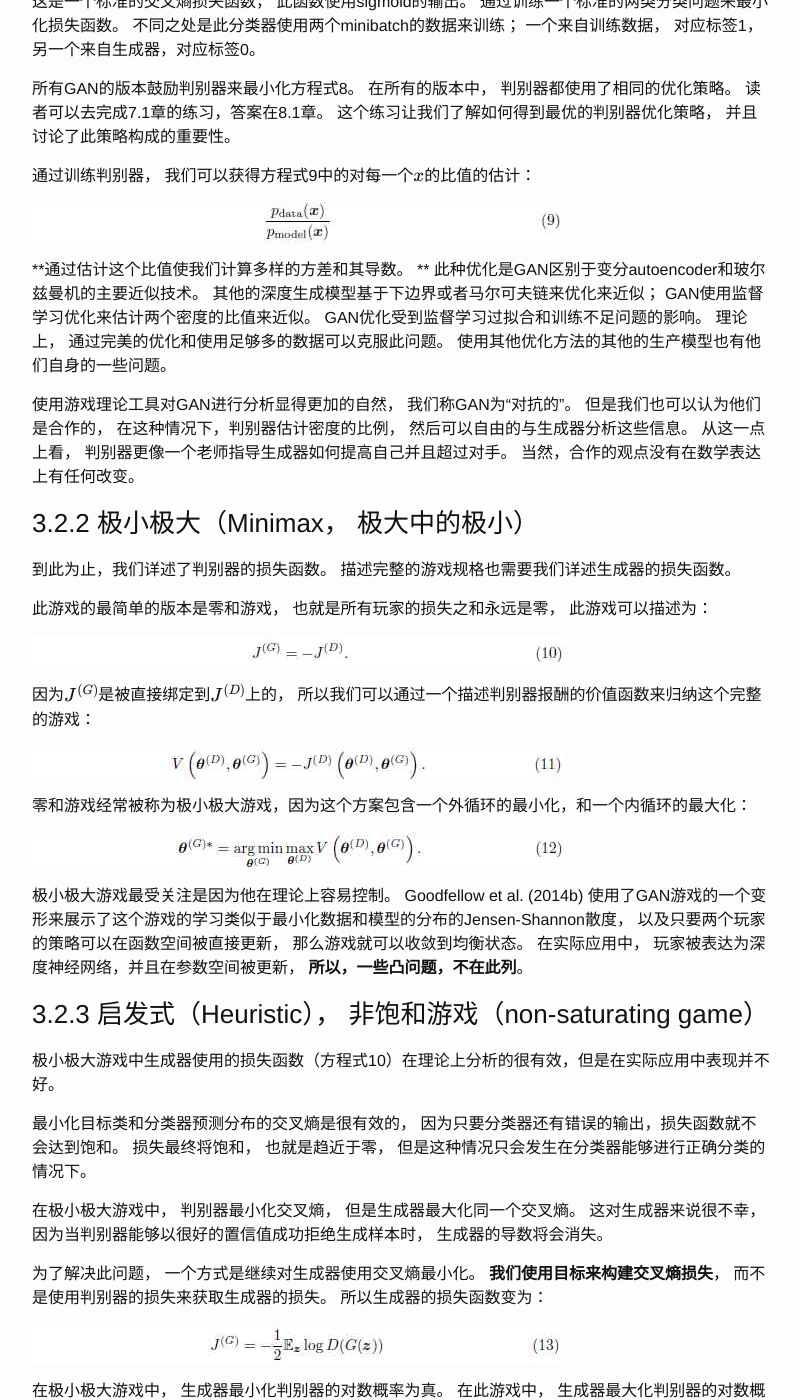
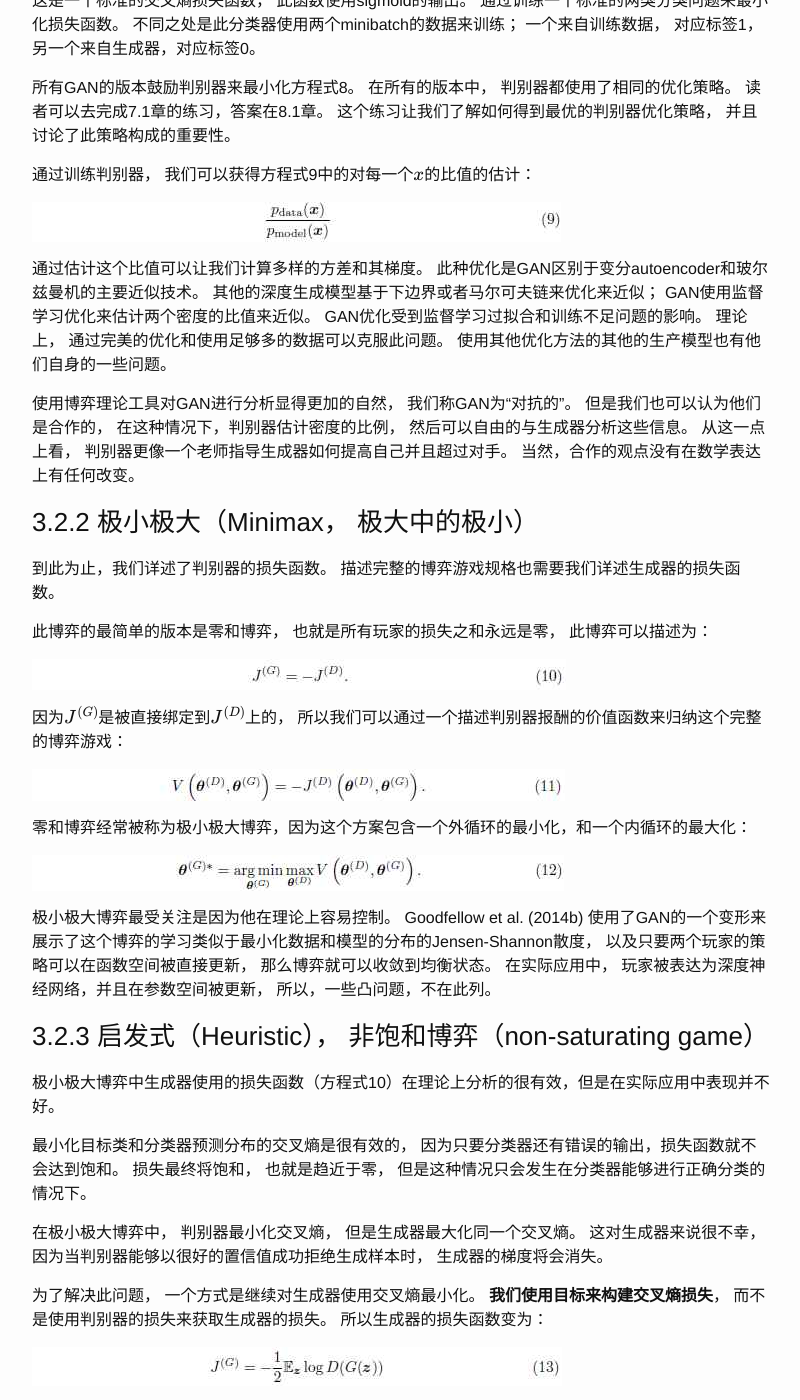
Before and after one commit to sinpycn/sinpycn.github.io, a Jekyll site: the page built from _posts/research/gan/2017-05-03-GAN-Tutorial-How-do-GANs-work.md, in a window 1280 px wide and 1400 px high, scrolled down 2575 px. Shown: the whole window, without its empty margins (238-1038 px from the left). Built offline with Jekyll 4.4.1, drawn with Linux system fonts in a browser that asks for light colours; formulas are drawn with MathJax 3; some of the changed text lies outside the part shown.

Commit message:
Update 2017-05-03-GAN-Tutorial-How-do-GANs-work.md

```diff
--- a/_posts/research/gan/2017-05-03-GAN-Tutorial-How-do-GANs-work.md
+++ b/_posts/research/gan/2017-05-03-GAN-Tutorial-How-do-GANs-work.md
@@ -9,18 +9,18 @@ categories: [research, gan-tutorial]
 
 ## 3.1 GAN 框架
 
-GAN的基本思想是两个玩家共同玩一个游戏。 其中一个叫生成器。 生成器试图生成与训练样本相同分布的样本。
+GAN的基本思想是两个玩家共同参与的二人零和博弈。 其中一个叫生成器。 生成器试图生成与训练样本相同分布的样本。
 另一个玩家是判别器。 判别器用来判别样本的真伪。
 判别器使用传统的监督学习的方法，将输入分类为真和假两个类。 生成器被优化来试图欺骗判别器。
 举个例子来说， 生成器类似于假币制造者，他试图制作假币， 判别器类似于警察， 他试图判别真币和假币。
-为了在游戏中取得成功， 造假者必须学习制造能够以假乱真的假币， 意味着生成器必须学习生成与训练数据有同样分布的样本。
+为了在博弈中取得成功， 造假者必须学习制造能够以假乱真的假币， 意味着生成器必须学习生成与训练数据有同样分布的样本。
 图12展示了这个过程。
 
 ![Figure 12](/images/201705/03/fig12.jpg)
 
-图12： GAN设计为两个对抗的玩家在同一个游戏中互相对抗。 玩家被描述为由一组参数组成的可微函数。 通常情况下，这些函数都使用深度神经网络。
-这个游戏可以被展开为两个场景。 第一个场景， 随机的从训练数据集中采样$$x$$, 采样的数据作为判别器$$D$$的输入。 判别器的目的是预测样本是真实样本的概率， 此判决假设输入的样本一半是真样本，另一半是伪样本。 在此场景中， 判别器的目标是让$$D(x)$$趋近于1.
-第二个场景， 生成器的输入是隐变量$$z$$， 此隐变量根据模型的一个先验分布进行随机采样。 然后， 生成器生成的伪样本$$G(z)$$被输入到判别器中。 在这个场景中， 两个玩家都在参与。 判别器试图让$$D(G(z))$$趋近于0， 生成器试图让其趋近于1. 如果两个模型具备足够的能力，那么最终游戏将达到纳什均衡， 也就是$$G(z)$$的生成样本将符合训练数据的分布， 并且对所有的$$x$$, $$D(x)=1/2$$.
+图12： GAN设计为两个对抗的玩家在同一个博弈游戏中互相对抗。 玩家被描述为由一组参数组成的可微函数。 通常情况下，这些函数都使用深度神经网络。
+这个博弈可以被展开为两个场景。 第一个场景， 随机的从训练数据集中采样$$x$$, 采样的数据作为判别器$$D$$的输入。 判别器的目的是预测样本是真实样本的概率， 此判决假设输入的样本一半是真样本，另一半是伪样本。 在此场景中， 判别器的目标是让$$D(x)$$趋近于1.
+第二个场景， 生成器的输入是隐变量$$z$$， 此隐变量根据模型的一个先验分布进行随机采样。 然后， 生成器生成的伪样本$$G(z)$$被输入到判别器中。 在这个场景中， 两个玩家都在参与。 判别器试图让$$D(G(z))$$趋近于0， 生成器试图让其趋近于1. 如果两个模型具备足够的能力，那么最终博弈将达到纳什均衡， 也就是$$G(z)$$的生成样本将符合训练数据的分布， 并且对所有的$$x$$, $$D(x)=1/2$$.
 
 形式上， GAN是包含隐变量$$z$$以及观测变量$$x$$的结构化概率模型。 （参考Goodfellow et al, (2016) 第16章关于结构化概率模型的介绍） 图13给出了此图形结构。
 
@@ -31,10 +31,10 @@ GAN的基本思想是两个玩家共同玩一个游戏。 其中一个叫生成
 两个玩家被描述为两个函数， 每一个函数对输入和参数都是可微的。
 判别器是函数$$D$$， 输入是$$x$$, 参数是$$\theta^{(D)}$$。 生成器被定义为函数$$G$$, 输入是$$z$$, 参数是$$\theta^{(G)}$$。
 
-两个玩家的损失函数都对应着各自的参数。 判别器希望最小化$$J^{(D)}(\theta^{(D)},\theta^{(G)})$$但是只能通过对$$\theta^{(D)}$$的控制完成。 同样的生成器希望最小化$$J^{(D)}(\theta^{(D)},\theta^{(G)})$$但是只能通过对$$\theta^{(G)}$$的控制完成。
-两个玩家的损失函数都受另一个玩家的参数影响， 但是却不能控制对方的参数， 这个场景更像是一个游戏而不是一个优化问题。
+两个玩家的损失函数都对应着各自的参数。 判别器希望最小化$$J^{(D)}(\theta^{(D)},\theta^{(G)})$$但是只能通过对$$\theta^{(D)}$$的控制完成。 同样的生成器希望最小化$$J^{(G)}(\theta^{(D)},\theta^{(G)})$$但是只能通过对$$\theta^{(G)}$$的控制完成。
+两个玩家的损失函数都受另一个玩家的参数影响， 但是却不能控制对方的参数， 这个场景更像是一个博弈游戏而不是一个优化问题。
 优化问题的解是一个（局部）最小化问题， 也就是指一个参数空间的点，其邻近的点的损失都大于或者等于此点。
-此问题在游戏中是一个纳什均衡问题。 这里我们使用的方法被称为局部微分纳什均衡(Ratliff et al., 2013)。
+此问题在博弈中是一个纳什均衡问题。 这里我们使用的方法被称为局部微分纳什均衡(Ratliff et al., 2013)。
 纳什均衡是一个针对数组$$(\theta^{(D)},\theta^{(G)})$$， 对参数$$\theta^{(D)}$$局部最小化$$J^{(D)}$$， 对参数$$\theta^{(G)}$$局部最小化$$J^{(G)}$$。
 
 **生成器** 生成器是一个简单的可微函数$$G$$。 $$z$$根据一个简单的先验分布来采样， $$G(z)$$根据$$p_{model}$$生成样本$$x$$。
@@ -52,9 +52,9 @@ GAN的基本思想是两个玩家共同玩一个游戏。 其中一个叫生成
 
 有很多不同的损失函数可以被用于GAN的架构中。
 
-### 3.2.1 判别器的损失函数, $$J_{(D)}$$
+### 3.2.1 判别器的损失函数, $$J^{(D)}$$
 
-很多不同的GAN相关的工作，都使用了相同的判别器损失函数， $$J_{(D)}$$。 区别之处是使用了不同的生成器的损失函数，$$J_{(G)}$$。
+很多不同的GAN相关的工作，都使用了相同的判别器损失函数， $$J^{(D)}$$。 区别之处是使用了不同的生成器的损失函数，$$J^{(G)}$$。
 判别器的损失函数被定义为：
 
 ![Equation 8](/images/201705/03/eq08.jpg)
@@ -71,57 +71,57 @@ GAN的基本思想是两个玩家共同玩一个游戏。 其中一个叫生成
 
 ![Equation 9](/images/201705/03/eq09.jpg)
 
-**通过估计这个比值使我们计算多样的方差和其导数。 **
+通过估计这个比值可以让我们计算多样的方差和其梯度。
 此种优化是GAN区别于变分autoencoder和玻尔兹曼机的主要近似技术。
 其他的深度生成模型基于下边界或者马尔可夫链来优化来近似； GAN使用监督学习优化来估计两个密度的比值来近似。
 GAN优化受到监督学习过拟合和训练不足问题的影响。
 理论上， 通过完美的优化和使用足够多的数据可以克服此问题。 使用其他优化方法的其他的生产模型也有他们自身的一些问题。
 
-使用游戏理论工具对GAN进行分析显得更加的自然， 我们称GAN为“对抗的”。 但是我们也可以认为他们是合作的， 在这种情况下，判别器估计密度的比例， 然后可以自由的与生成器分析这些信息。 从这一点上看， 判别器更像一个老师指导生成器如何提高自己并且超过对手。 当然，合作的观点没有在数学表达上有任何改变。
+使用博弈理论工具对GAN进行分析显得更加的自然， 我们称GAN为“对抗的”。 但是我们也可以认为他们是合作的， 在这种情况下，判别器估计密度的比例， 然后可以自由的与生成器分析这些信息。 从这一点上看， 判别器更像一个老师指导生成器如何提高自己并且超过对手。 当然，合作的观点没有在数学表达上有任何改变。
 
 
 ### 3.2.2 极小极大（Minimax， 极大中的极小）
 
-到此为止，我们详述了判别器的损失函数。 描述完整的游戏规格也需要我们详述生成器的损失函数。
+到此为止，我们详述了判别器的损失函数。 描述完整的博弈游戏规格也需要我们详述生成器的损失函数。
 
-此游戏的最简单的版本是零和游戏， 也就是所有玩家的损失之和永远是零， 此游戏可以描述为：
+此博弈的最简单的版本是零和博弈， 也就是所有玩家的损失之和永远是零， 此博弈可以描述为：
 
 ![Equation 10](/images/201705/03/eq10.jpg)
 
-因为$$J^{(G)}$$是被直接绑定到$$J^{(D)}$$上的， 所以我们可以通过一个描述判别器报酬的价值函数来归纳这个完整的游戏：
+因为$$J^{(G)}$$是被直接绑定到$$J^{(D)}$$上的， 所以我们可以通过一个描述判别器报酬的价值函数来归纳这个完整的博弈游戏：
 
 ![Equation 11](/images/201705/03/eq11.jpg)
 
-零和游戏经常被称为极小极大游戏，因为这个方案包含一个外循环的最小化，和一个内循环的最大化：
+零和博弈经常被称为极小极大博弈，因为这个方案包含一个外循环的最小化，和一个内循环的最大化：
 
 ![Equation 12](/images/201705/03/eq12.jpg)
 
-极小极大游戏最受关注是因为他在理论上容易控制。 Goodfellow et al. (2014b) 使用了GAN游戏的一个变形来展示了这个游戏的学习类似于最小化数据和模型的分布的Jensen-Shannon散度， 以及只要两个玩家的策略可以在函数空间被直接更新， 那么游戏就可以收敛到均衡状态。
-在实际应用中， 玩家被表达为深度神经网络，并且在参数空间被更新， **所以，一些凸问题，不在此列**。
+极小极大博弈最受关注是因为他在理论上容易控制。 Goodfellow et al. (2014b) 使用了GAN的一个变形来展示了这个博弈的学习类似于最小化数据和模型的分布的Jensen-Shannon散度， 以及只要两个玩家的策略可以在函数空间被直接更新， 那么博弈就可以收敛到均衡状态。
+在实际应用中， 玩家被表达为深度神经网络，并且在参数空间被更新， 所以，一些凸问题，不在此列。
 
 
-### 3.2.3 启发式（Heuristic）， 非饱和游戏（non-saturating game）
+### 3.2.3 启发式（Heuristic）， 非饱和博弈（non-saturating game）
 
-极小极大游戏中生成器使用的损失函数（方程式10）在理论上分析的很有效，但是在实际应用中表现并不好。
+极小极大博弈中生成器使用的损失函数（方程式10）在理论上分析的很有效，但是在实际应用中表现并不好。
 
 最小化目标类和分类器预测分布的交叉熵是很有效的， 因为只要分类器还有错误的输出，损失函数就不会达到饱和。
 损失最终将饱和， 也就是趋近于零， 但是这种情况只会发生在分类器能够进行正确分类的情况下。
 
-在极小极大游戏中， 判别器最小化交叉熵， 但是生成器最大化同一个交叉熵。 这对生成器来说很不幸， 因为当判别器能够以很好的置信值成功拒绝生成样本时， 生成器的导数将会消失。
+在极小极大博弈中， 判别器最小化交叉熵， 但是生成器最大化同一个交叉熵。 这对生成器来说很不幸， 因为当判别器能够以很好的置信值成功拒绝生成样本时， 生成器的梯度将会消失。
 
 为了解决此问题， 一个方式是继续对生成器使用交叉熵最小化。
 **我们使用目标来构建交叉熵损失**， 而不是使用判别器的损失来获取生成器的损失。 所以生成器的损失函数变为：
 
 ![Equation 13](/images/201705/03/eq13.jpg)
 
-在极小极大游戏中， 生成器最小化判别器的对数概率为真。 在此游戏中， 生成器最大化判别器的对数概率为错误。
+在极小极大博弈中， 生成器最小化判别器的对数概率为真。 在此博弈中， 生成器最大化判别器的对数概率为错误。
 
-这个版本的游戏是受到启发式方法的启发， 而不是基于理论的分析。
-此游戏版本的唯一动机是保证当一个玩家面临失败时，也可以有一个稳定的导数。
+这个版本的博弈是受到启发式方法的启发， 而不是基于理论的分析。
+此博弈版本的唯一动机是保证当一个玩家面临失败时，也可以有一个稳定的梯度。
 
-此游戏版本， 游戏不再是零和， 并且不能使用一个单一的值函数来描述。
+此博弈版本， 博弈不再是零和， 并且不能使用一个单一的值函数来描述。
 
-### 3.2.4 最大似然游戏（Maximum likelihood game）
+### 3.2.4 最大似然博弈（Maximum likelihood game）
 
 我们可能喜欢使用最大似然方法来优化GAN， 这样意味着最小化数据和模型分布的KL方差， 如方程式4.
 另外，在第二章中，我们讨论过为了简化与其他方法的比较，GAN可以选择使用最大似然来优化。
@@ -131,7 +131,7 @@ GAN优化受到监督学习过拟合和训练不足问题的影响。
 ![Equation 14](/images/201705/03/eq14.jpg)
 
 $$\delta$$是logistic sigmoid函数， 当基于判别器最优假设时， 等价于最小化方程式4。
-**此等价保证了预期的优化： 在实际应用中， 因为我们使用采样数据（也就是说采样$$x$$为了最大似然优化， 采样$$z$$为了GAN优化）来构建估计导数， 会导致KL散度的随机梯度下降以及GAN训练过程的导数与真实的期望导数有一些扰动。 **
+**此等价保证了预期的优化： 在实际应用中， 因为我们使用采样数据（也就是说采样$$x$$为了最大似然优化， 采样$$z$$为了GAN优化）来构建估计梯度， 会导致KL散度的随机梯度下降以及GAN训练过程的梯度与真实的期望梯度有一些扰动。 **
 关于此等价的练习题，请参考7.3章， 答案在8.3章。
 
 在GAN框架中，使用其他的近似最大似然的方法也是可能的， 比如说Nowozin et al. (2016).
@@ -173,24 +173,24 @@ GAN产生锐化图像的原因还没有完全的明确。
 特别是， $$J^{(G)}$$根本不直接参考训练数据； 所有的关于训练数据的的信息都是仅仅通过判别器反馈的信息来进行学习的。 （附带着， 这将使得GAN更不容易过拟合， 因为生成器不会直接的复制训练数据。）
 其学习过程与传统的增强学习不一样， 这是因为：
 
-* 生成器不仅可以观察回报函数的输出，并且可以获得它的导数。
+* 生成器不仅可以观察回报函数的输出，并且可以获得它的梯度。
 * 回报函数是非稳定的； 回报是通过判别器对生成器策略改变的反应来获取的。
 
 在所有情况下， 我们可以认为采样过程开始于选择一个特定的$$z$$, 然后进行独立的处理并接受对应的的回报， 也就是说与其他的$$z$$的相关行为无关。
 生成器得到的反馈是一个标量函数，D（G（z））。
 我通常认为这与损失有关（负的回报）。
-生成器的损失总是单调下降的， 对于D（G(z)）， 但是不同的游戏被设计为使损失沿着不同的曲线快速下降。
+生成器的损失总是单调下降的， 对于D（G(z)）， 但是不同的博弈被设计为使损失沿着不同的曲线快速下降。
 
-图16展示了三个不同变种的GAN游戏的损失曲线，也就是$$D(G(z))$$的曲线。
-我们可以看到， 最大似然方法的损失函数有很高的方差， 因为大多数的损失导数来自很少样本(这些样本的$$z$$对应着样本更像是真的而不像假的)。
+图16展示了三个不同变种的GAN的损失曲线，也就是$$D(G(z))$$的曲线。
+我们可以看到， 最大似然方法的损失函数有很高的方差， 因为大多数的损失的梯度来自很少样本(这些样本的$$z$$对应着样本更像是真的而不像假的)。
 启发式非饱和的损失函数有很低的样本方差， 这可以解释为什么在实际应用中很成功。
 这告诉我们减少方差的技术是提高GAN表现的很重要的研究领域， 特别是基于最大似然的GAN。
 
 ![Figure 16](/images/201705/03/fig16.jpg)
 
-图16： 生成器接受的关于样本$$G(z)$$的损失只取决于判别器对此样本的反馈。 判别器将其识别为真样本的概率越高，那么生成器接受到的损失就越小。 我们可以看到当样本更像假样本时， minimax和最大似然都会有一个很小的导数， 我们可以看到左边是很平坦的曲线。
+图16： 生成器接受的关于样本$$G(z)$$的损失只取决于判别器对此样本的反馈。 判别器将其识别为真样本的概率越高，那么生成器接受到的损失就越小。 我们可以看到当样本更像假样本时， minimax和最大似然都会有一个很小的梯度， 我们可以看到左边是很平坦的曲线。
 启发式非饱和方法避免了此问题。
-最大似然还受到绝大多数导数值只是来自于很少的样本，如右边的曲线， 这意味着很少的样本影响了minibatch的导数计算。
+最大似然还受到绝大多数梯度值只是来自于很少的样本，如右边的曲线， 这意味着很少的样本影响了minibatch的梯度计算。
 这告诉我们减少方差的技术是提高GAN表现的很重的研究领域， 特别是使用最大似然的GAN。
 
 ## 3.3 DCGAN结构
@@ -225,13 +225,13 @@ DCGAN也清晰的展示了， GAN可以学习通过有意义的方式来使用
 ## 3.4 GAN与NCE和最大似然的关系
 
 当我们试图去理解GAN是如何工作的， 我们可能想知道他与noise-contrastive estimation（NCE）的联系 （Gutmann and Hyvarinen, 2010）。
-Minimax GAN使用来自NCE的损失函数作为他们的价值函数， 因此这两个方法好像很相近。 但实际上，他们学习非常不同的事情， 因为这两个方法针对的是游戏中不同的玩家。 简单的说， NCE的目标是学习判别器的密度模型， 但是GAN的目标是学习采样器来定义生成器。
-**这两个任务在定性分析来看是很相近的， 其实，两个任务的导数实际上也很不相同。 **
-惊奇的是，最大似然估计（MLE）与NCE很相似， 并且在minimax游戏中有着一样的价值函数， 但是使用了一系列的启发式更新的策略而不是梯度下降对其中的一个玩家。 图20总结了他们的关系。
+Minimax GAN使用来自NCE的损失函数作为他们的价值函数， 因此这两个方法好像很相近。 但实际上，他们学习非常不同的事情， 因为这两个方法针对的是博弈中不同的玩家。 简单的说， NCE的目标是学习判别器的密度模型， 但是GAN的目标是学习采样器来定义生成器。
+**这两个任务在定性分析来看是很相近的， 其实，两个任务的梯度实际上也很不相同。 **
+惊奇的是，最大似然估计（MLE）与NCE很相似， 并且在minimax博弈中有着一样的价值函数， 但是使用了一系列的启发式更新的策略而不是梯度下降对其中的一个玩家。 图20总结了他们的关系。
 
 ![Figure 20](/images/201705/03/fig20.jpg)
 
-图20： Goodfellow（2014）展示了NCE,MLE,GAN的关系： 所有三种方法可以被解释为使用一样的价值函数来训练minimax游戏的策略。
+图20： Goodfellow（2014）展示了NCE,MLE,GAN的关系： 所有三种方法可以被解释为使用一样的价值函数来训练minimax博弈的策略。
 最大的不同是$$p_{model}$$的分布。 对GAN来说， 生成器是p_{model}, 但是NCE, MLE是指判别器。 除了这些， 还有更新策略的不同。 GAN学习两个玩家通过梯度下降。 MLE学习判别器也是使用梯度下降， 但是它为生成器使用了一个启发式的更新规则。
 特别是， 在每一次判别器更新步骤以后， MLE复制学习的判别器的密度模型， 并且转换为一个采样器并将其用作生成器。
 NCE从来不更新生成器， 他的生成器直接使用一个固定的噪音。
```
Also changed, not shown: other parts of _posts/research/gan/2017-05-03-GAN-Tutorial-How-do-GANs-work.md (+2 -2 lines).
